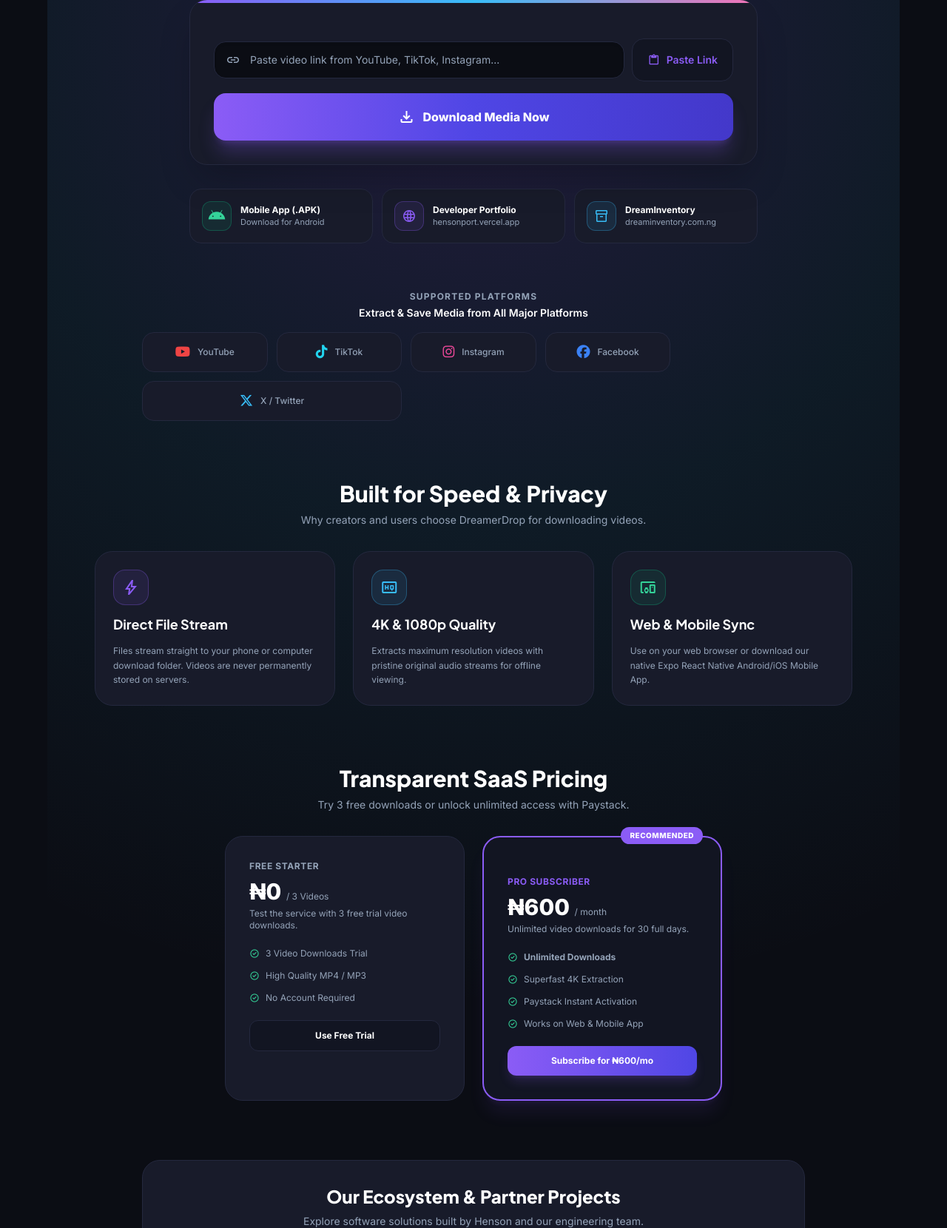
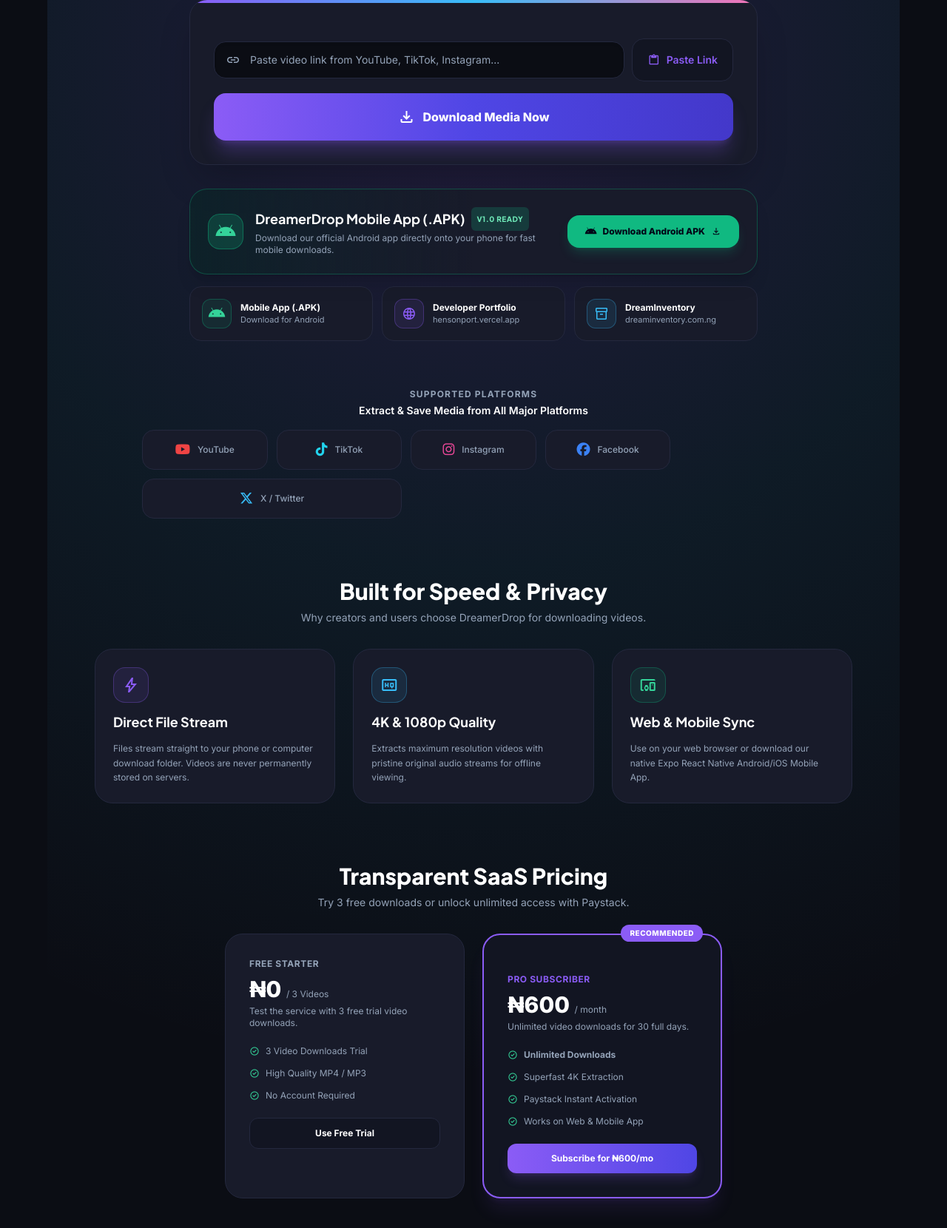
Before and after one commit to asaiah4812/dreamer_video_downloader, a Flask app: page / in a window 1280 px wide. Shown: the part 472-2132 px from the top of the page at 74% size. Run offline with Flask 3, Linux system fonts and the light colour scheme; data that the repository does not hold is empty; some libraries are stand-ins or nearby versions.

Commit message:
Add dedicated Android APK download banner card to SaaS landing page

```diff
--- a/backend/templates/index.html
+++ b/backend/templates/index.html
@@ -305,11 +305,34 @@
       </div>
     </div>
 
+    <!-- Dedicated Mobile App APK Showcase Card -->
+    <div class="w-full max-w-3xl mt-8 bg-gradient-to-r from-emerald-950/40 via-card to-card border border-emerald-500/30 rounded-3xl p-5 sm:p-6 shadow-xl flex flex-col sm:flex-row items-center justify-between gap-4 relative overflow-hidden">
+      <div class="flex items-center gap-4">
+        <div class="w-12 h-12 rounded-2xl bg-emerald-500/20 border border-emerald-500/40 flex items-center justify-center text-emerald-400 shrink-0">
+          <i class="fa-brands fa-android text-2xl"></i>
+        </div>
+        <div>
+          <h3 class="font-display font-bold text-base sm:text-lg text-white flex items-center gap-2">
+            <span>DreamerDrop Mobile App (.APK)</span>
+            <span class="px-2 py-0.5 rounded-md bg-emerald-500/20 text-emerald-300 text-[10px] uppercase tracking-wider font-extrabold">v1.0 Ready</span>
+          </h3>
+          <p class="text-xs text-subtext mt-0.5">Download our official Android app directly onto your phone for fast mobile downloads.</p>
+        </div>
+      </div>
+      <a href="https://expo.dev/accounts/asaiah/projects/dreamerdrop-downloader/builds/ff8c17ef-f9ae-46c8-b68e-88c5ec3a233d"
+         target="_blank" rel="noopener noreferrer"
+         class="w-full sm:w-auto px-6 py-3 rounded-2xl bg-emerald-500 hover:bg-emerald-400 text-slate-950 font-extrabold text-xs transition-all flex items-center justify-center gap-2 shadow-lg shadow-emerald-500/20 active:scale-95 shrink-0">
+        <i class="fa-brands fa-android text-sm"></i>
+        <span>Download Android APK</span>
+        <span class="material-symbols-outlined text-sm">download</span>
+      </a>
+    </div>
+
     <!-- Direct Apps & Portfolio Links Row -->
-    <div class="w-full max-w-3xl mt-8 grid grid-cols-1 sm:grid-cols-3 gap-3">
+    <div class="w-full max-w-3xl mt-4 grid grid-cols-1 sm:grid-cols-3 gap-3">
 
       <!-- Mobile APK Link -->
-      <a href="https://hensonport.vercel.app" target="_blank" rel="noopener noreferrer"
+      <a href="https://expo.dev/accounts/asaiah/projects/dreamerdrop-downloader/builds/ff8c17ef-f9ae-46c8-b68e-88c5ec3a233d" target="_blank" rel="noopener noreferrer"
          class="p-4 rounded-2xl bg-card border border-cardborder hover:border-emerald-500/50 transition-all flex items-center gap-3 group">
         <div class="w-10 h-10 rounded-xl bg-emerald-500/10 border border-emerald-500/30 flex items-center justify-center text-emerald-400 group-hover:scale-110 transition-transform">
           <i class="fa-brands fa-android text-xl"></i>
@@ -319,6 +342,7 @@
           <div class="text-[11px] text-subtext">Download for Android</div>
         </div>
       </a>
+
 
       <!-- Henson Developer Portfolio Link -->
       <a href="https://hensonport.vercel.app" target="_blank" rel="noopener noreferrer"
```
